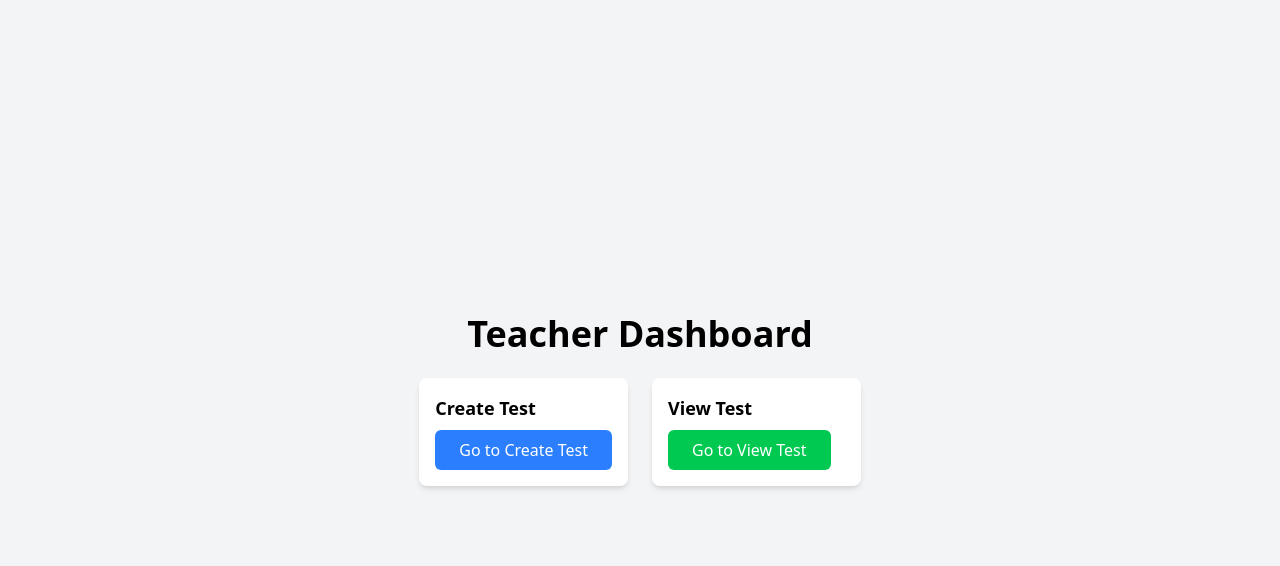
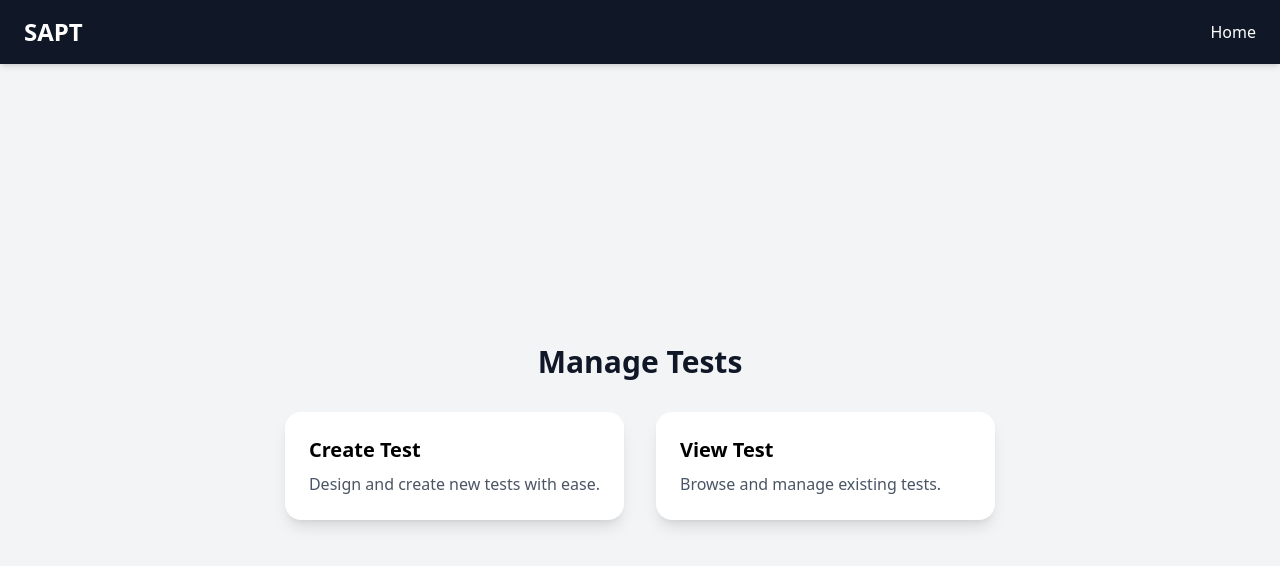
Before and after one commit to ArchaUB/MiniProject, a Next.js app: page /teacher-dashboard in a window 1280 px wide. Shown: the top 566 px of the page. Built offline with nearby package versions, Linux system fonts and the light colour scheme.

Commit message:
Second commit

```diff
--- a/app/(auth)/login/page.jsx
+++ b/app/(auth)/login/page.jsx
@@ -1,7 +1,9 @@
 "use client";
 import { useState } from "react";
+import { useRouter } from "next/navigation"; // ✅ Ensure this is imported
 
 export default function StudentSignIn() {
+  const router = useRouter(); // ✅ Defined inside the function
   const [email, setEmail] = useState("");
   const [password, setPassword] = useState("");
 
@@ -44,6 +46,15 @@ export default function StudentSignIn() {
             Sign In
           </button>
         </form>
+        <p className="mt-6 text-grey-600">
+            Are you a teacher? {" "}
+            <button
+              onClick={() => router.push("/teacherlogin")}
+              className="text-orange-300 hover:underline focus:outline-none focus:ring-2 focus:ring-yellow-300"
+            >
+              Sign in here
+            </button>
+          </p>
       </div>
     </div>
   );
--- a/app/(auth)/teacherlogin/page.jsx
+++ b/app/(auth)/teacherlogin/page.jsx
@@ -51,7 +51,7 @@ export default function TeacherSignIn() {
             Sign In
           </button>
         </form>
-        <p className="mt-6 text-grey-800">
+        <p className="mt-6 text-grey-600">
             Are you a student? {" "}
             <button
               onClick={() => router.push("/login")}
--- a/app/components/Navbar.jsx
+++ b/app/components/Navbar.jsx
@@ -1,15 +1,16 @@
-/*"use client";
-
-
 import Link from "next/link";
 
-const Navbar = () => {
+export default function Navbar() {
   return (
-    <nav className="flex justify-between bg-blue-600 text-white p-4">
-      <Link href="/components/CreateTest">Create Test</Link>
-      <Link href="/forum">Discussion Forum</Link>
+    <nav className="bg-gray-900 text-white py-4 px-6 flex justify-between items-center shadow-md">
+      <h1 className="text-2xl font-bold">SAPT</h1>
+      <ul className="flex gap-6">
+        <li>
+          <Link href="/" className="hover:text-gray-400 transition">
+            Home
+          </Link>
+        </li>
+      </ul>
     </nav>
   );
-};
-
-export default Navbar;*/
+}
--- a/app/components/card.jsx
+++ b/app/components/card.jsx
@@ -1,15 +1,15 @@
 export const Card = ({ children, className = "" }) => {
   return (
-      <div className={`bg-white rounded-lg p-4 shadow-md ${className}`}>
+    <div className={`bg-white rounded-2xl p-6 shadow-lg hover:shadow-xl transition-all duration-300 ${className}`}>
       {children}
     </div>
   );
 };
 
 export const CardContent = ({ children }) => {
-    return <div className="mt-2">{children}</div>;
+  return <p className="text-gray-600 mt-2">{children}</p>;
 };
 
 export const CardTitle = ({ children }) => {
-    return <h2 className="text-lg font-bold">{children}</h2>;
+  return <h2 className="text-xl font-semibold">{children}</h2>;
 };
--- a/app/globals.css
+++ b/app/globals.css
@@ -3,34 +3,10 @@
 @tailwind components;
 @tailwind utilities;
 
-/* @theme {
-  --font-sans: var(--font-geist-sans);
-  --font-mono: var(--font-geist-mono);
-}
-
-:root {
-  --background: #ffffff;
-  --foreground: #171717;
-}
-
-@media (prefers-color-scheme: dark) {
-  :root {
-    --background: #0a0a0a;
-    --foreground: #772929;
-  }
-}
-
-body {
-  color: var(--foreground);
-  background: var(--background);
-  font-family: Arial, Helvetica, sans-serif;
-} */
-/* Navbar Hover Effect */
 nav a {
   transition: color 0.3s ease-in-out;
 }
 
-/* Input Field Focus Effects */
 input:focus,
 select:focus {
   outline: none;
@@ -38,7 +14,6 @@ select:focus {
   box-shadow: 0 0 8px rgba(59, 130, 246, 0.5);
 }
 
-/* Button Hover Effects */
 button {
   transition: all 0.3s ease-in-out;
 }
@@ -47,9 +22,17 @@ button:hover {
   transform: scale(1.02);
 }
 
-/* Responsive Form Styling */
+/* Page Background */
+body {
+  background-color: #f3f4f6;
+}
+
+/* Mobile Optimization */
 @media (max-width: 768px) {
   form {
     width: 90%;
   }
+  .grid {
+    gap: 4rem;
+  }
 }
--- a/app/layout.jsx
+++ b/app/layout.jsx
@@ -1,4 +1,4 @@
-import CreateTest from "./teacher-dashboard/CreateTest";
+import CreateTest from "./teacher-dashboard/CreateTest/page";
 import Navbar from "./components/Navbar";
 import "./globals.css";
 
--- a/app/page.jsx
+++ b/app/page.jsx
@@ -25,7 +25,7 @@ export default function Home() {
       {/* Main Content */}
       <div className="flex items-center justify-center min-h-screen">
         <div className="text-center bg-blue bg-opacity-10 p-10 rounded-2xl shadow-lg backdrop-blur-md">
-          <h1 className="text-5xl font-extrabold mb-4">Welcome to Skill Assessment and Placement Training platform</h1>
+          <h1 className="text-5xl font-extrabold mb-4 ">Welcome to Skill Assessment and Placement Training platform</h1>
           <p className="text-lg mb-6 opacity-80">Your gateway to acing interviews and landing your dream job</p>
           <button
             onClick={() => router.push("/login")}
--- a/app/teacher-dashboard/page.jsx
+++ b/app/teacher-dashboard/page.jsx
@@ -1,40 +1,31 @@
 "use client";
 
 import { Card, CardContent, CardTitle } from "../components/card";
+import Navbar from "../components/Navbar";
 import { useRouter } from "next/navigation";
+
 
 export default function TeacherDashboard() {
   const router = useRouter();
 
   return (
-    <div className="min-h-screen flex flex-col items-center justify-center bg-gray-100 p-6">
-      <h1 className="text-4xl font-bold mb-6">Teacher Dashboard</h1>
-      <div className="grid grid-cols-1 md:grid-cols-2 gap-6">
+    <div className="min-h-screen flex flex-col bg-gray-100">
+      <Navbar />
+      <div className="flex flex-col flex-grow items-center justify-center">
+        <h1 className="text-3xl font-bold mb-8 text-gray-900">Manage Tests</h1>
+        <div className="grid grid-cols-1 md:grid-cols-2 gap-8">
           {/* Create Test Card */}
-        <Card className="cursor-pointer hover:shadow-lg transition-all duration-300">
+          <Card className="cursor-pointer" onClick={() => router.push("/teacher-dashboard/CreateTest")}>
             <CardTitle>Create Test</CardTitle>
-          <CardContent>
-            <button
-              onClick={() => router.push("/components/teacher-dashborad/CreateTest")}
-              className="bg-blue-500 text-white px-6 py-2 rounded-md hover:bg-blue-700"
-            >
-              Go to Create Test
-            </button>
-          </CardContent>
+            <CardContent>Design and create new tests with ease.</CardContent>
           </Card>
 
           {/* View Test Card */}
-        <Card className="cursor-pointer hover:shadow-lg transition-all duration-300">
+          <Card className="cursor-pointer" onClick={() => router.push("/view-test")}>
             <CardTitle>View Test</CardTitle>
-          <CardContent>
-            <button
-              onClick={() => router.push("/view-test")}
-              className="bg-green-500 text-white px-6 py-2 rounded-md hover:bg-green-700"
-            >
-              Go to View Test
-            </button>
-          </CardContent>
+            <CardContent>Browse and manage existing tests.</CardContent>
           </Card>
+        </div>
       </div>
     </div>
   );
```
Also changed, not shown: app/teacher-dashboard/CreateTest/page.jsx (renamed from app/teacher-dashboard/CreateTest.jsx). Lines whose indentation alone changed are shown as unchanged.
